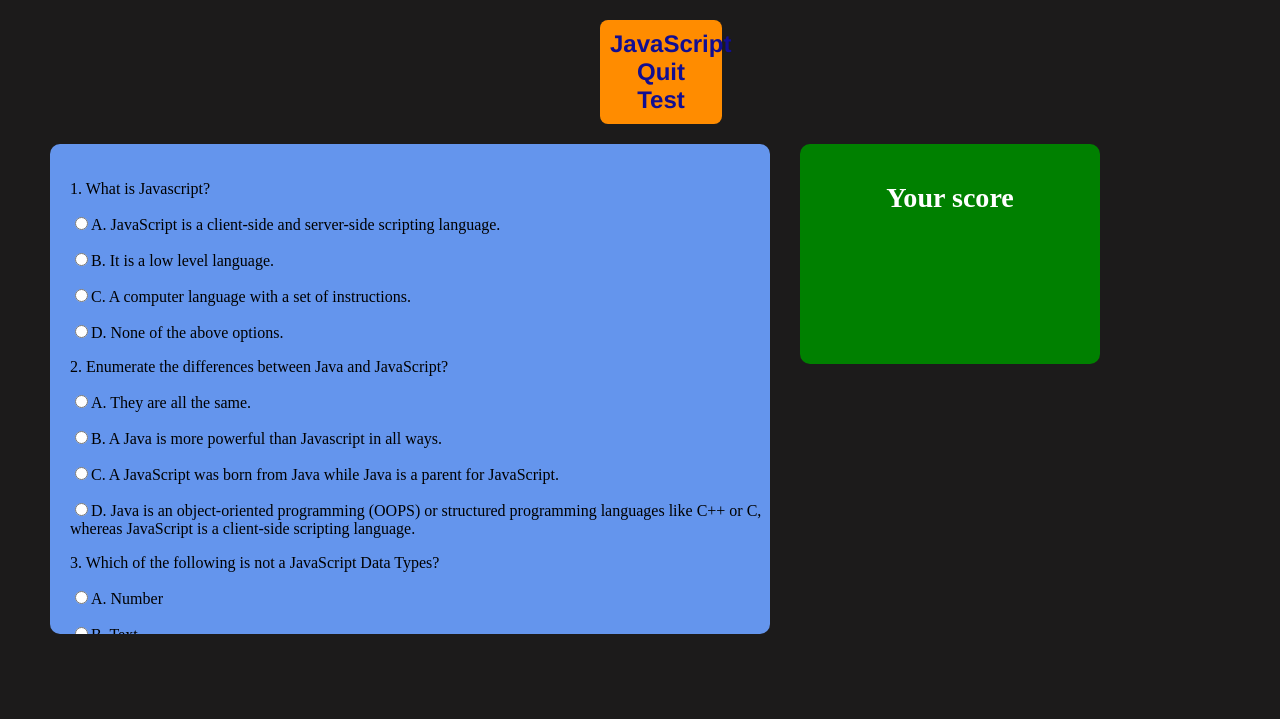
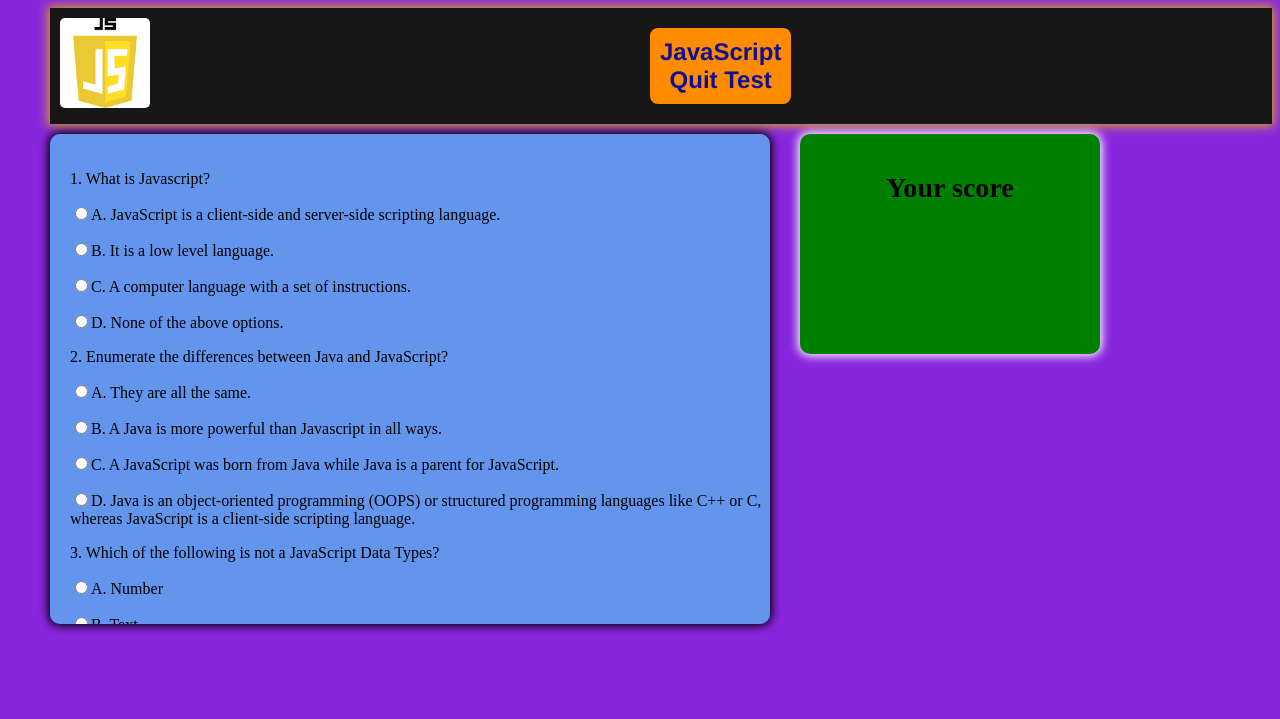
Before and after one commit to mmulahvictor/week3-ip, a plain HTML site: page index.html in a window 1280 px wide. Drawn offline with Linux system fonts and the light colour scheme.

Commit message:
adding a navigation bar and hanging the condition for the mark percentage in js file

```diff
--- a/assets/css/index.css
+++ b/assets/css/index.css
@@ -1,12 +1,24 @@
 body{
-    background-color: rgb(28, 27, 27);
+    background-color: rgb(136, 38, 222);
     margin-left: 50px;
 }
 
+nav{
+    display: flex;
+    background-color: rgb(23,23,23);
+    box-shadow: 0 0 10px 2px goldenrod;
+}
+
+nav > img{
+    height: 90px;
+    border-radius: 5px;
+    margin-top: 10px;
+    margin-left: 10px;
+}
 h2{
     text-align: center;
-    margin-left: 550px;
-    margin-right: 550px;
+    margin-left: 500px;
+    margin-right: 500px;
     padding: 10px;
     color: rgb(18, 14, 145);
     background-color: darkorange;
@@ -15,12 +27,14 @@
 }
 form{
     background-color: cornflowerblue;
+    margin-top: 10px;
     padding: 20px;
     padding-right: 00px;
     width: 700px;
     height: 450px;
     overflow: scroll;
     border-radius: 10px;
+    box-shadow: 0 0 10px 2px;
 }
 .content{
     display: flex;
@@ -32,11 +46,14 @@
     height: 200px;
     background-color: green;
     margin-left: 30px;
+    margin-top: 10px;
     padding: 10px;
     font-size: x-large;
+    box-shadow: 0 0 10px 2px;
 }
 .outcome > h3{
     text-align: center;
+    color: black;
 }
 .button{
     background-color: green;
@@ -44,4 +61,5 @@
     padding: 7px;
     color: white;
     transform-style: preserve-3d;
+    cursor: pointer;
 }
--- a/assets/js/index.js
+++ b/assets/js/index.js
@@ -27,21 +27,21 @@
     if (question5 == "val18"){
         ans++;
     }
-
+    ans = (ans/5)*100;
     let message = ["Excellently passed", "Fairly passed", "Scored poorly, retake the test"];
     let range;
 
-    if(ans > 80){
-        range = 0;
+    if(ans < 50){
+        range = 2;
     }
-    else if(ans <= 80 && ans >= 50){
+    else if(ans >=50){
         range = 1;
     }
 
     else {
-        range = 2;
+        range = 0;
     }
 
     document.getElementById("message").innerHTML = message[range];
-    document.getElementById("outcome").innerHTML = "You got " + (ans/5)*100 +"%" + " correct";
+    document.getElementById("outcome").innerHTML = "You got " + ans +"%" + " correct";
 }
--- a/index.html
+++ b/index.html
@@ -9,7 +9,10 @@
     <title>Quiz test</title>
 </head>
 <body>
-    <h2>JavaScript Quit Test</h2>
+    <nav>
+        <img src="./assets/images/js logo.png" alt="js logo">
+        <h2>JavaScript Quit Test</h2>
+    </nav>
     <section class="content">
         <form action="" name="quizTest" id="quizTest">
             <div>
```
